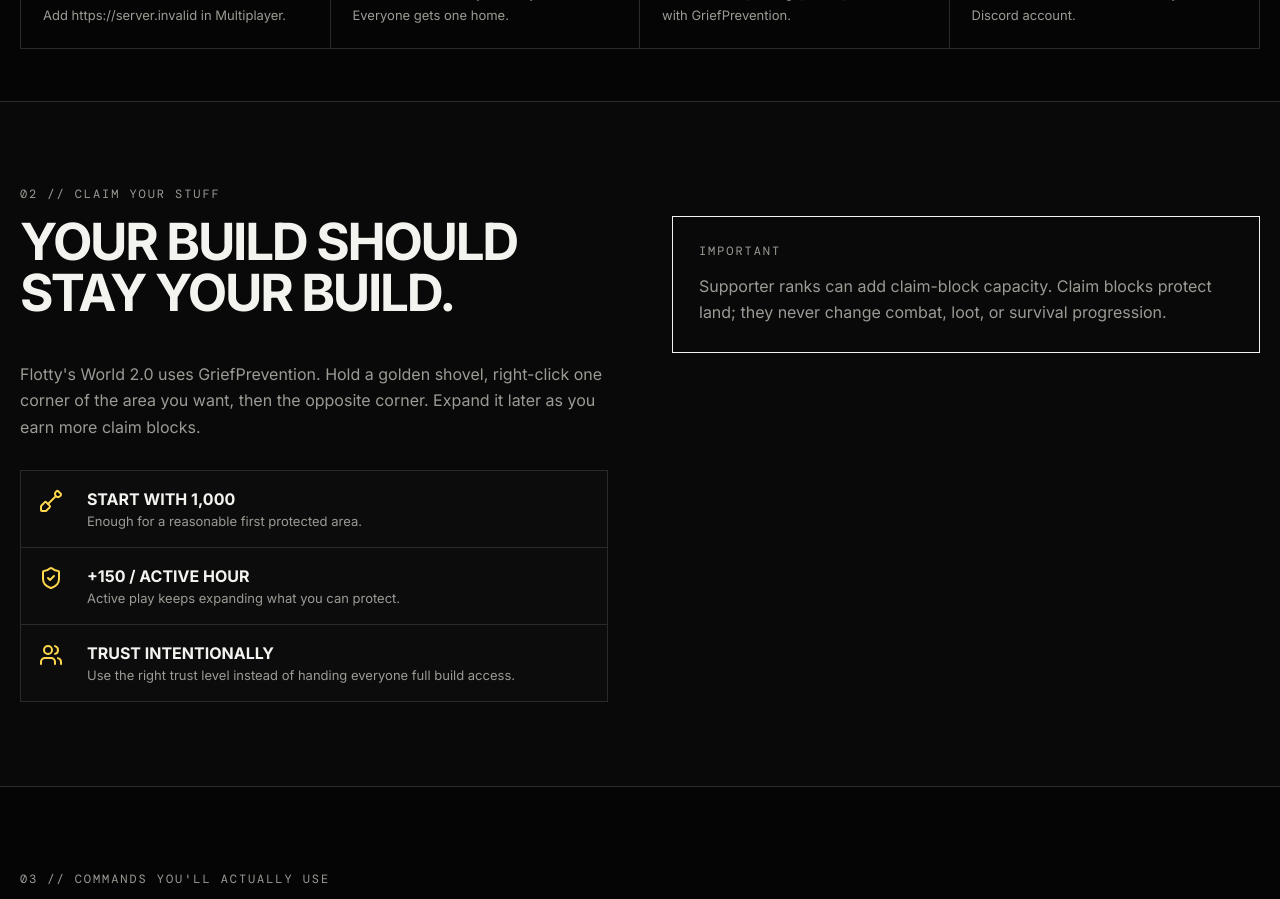
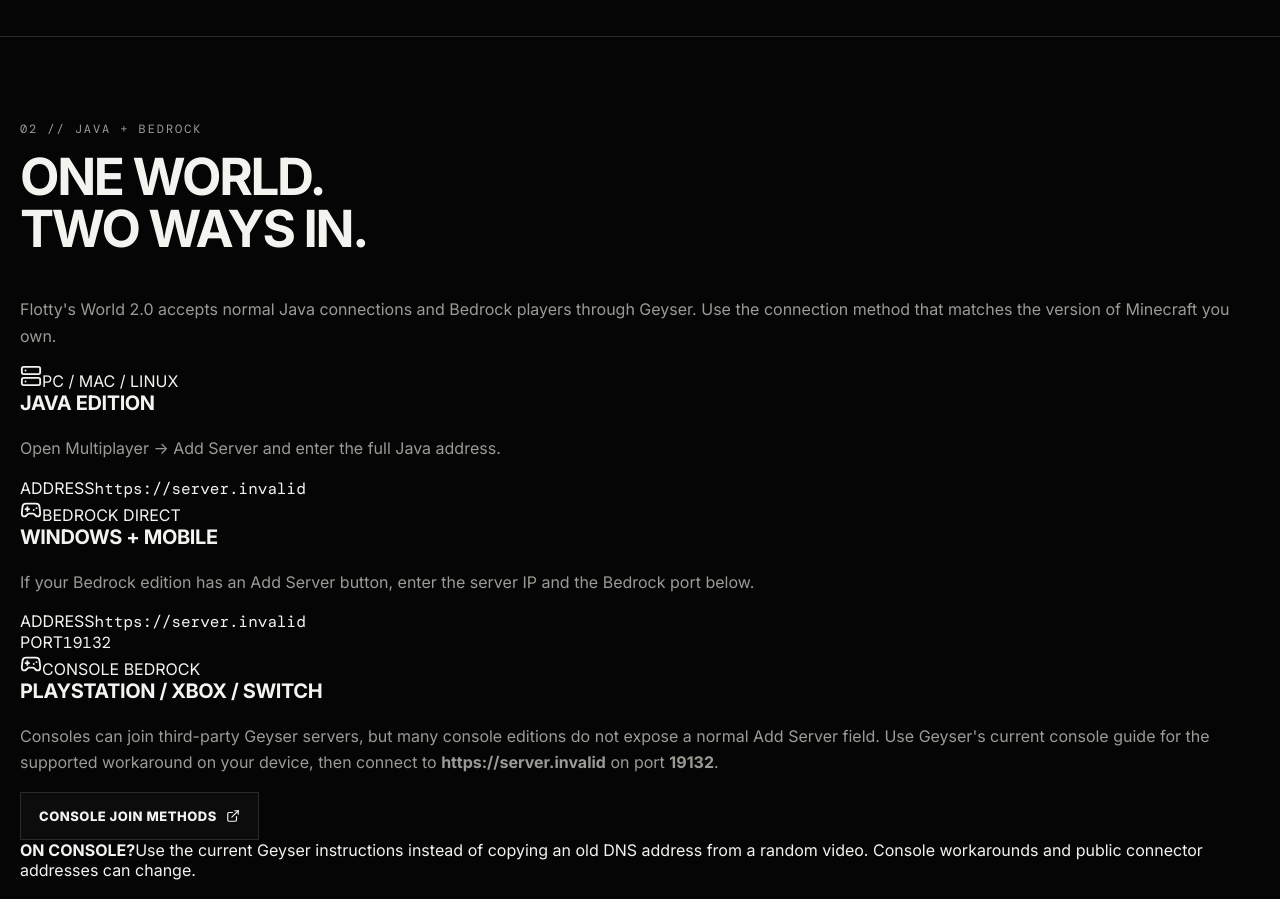
Before and after one commit to ShawnDTB/flottdotcom, a React (Vite) app: page /player-guide in a window 1280 px wide. Shown: the part 980-1879 px from the top of the page. Built offline with nearby package versions, Linux system fonts and the light colour scheme; no server answers; a web font is replaced by a local one.

Commit message:
Add Java Bedrock and console join guide

```diff
--- a/src/pages/PlayerGuide.jsx
+++ b/src/pages/PlayerGuide.jsx
@@ -1,9 +1,12 @@
 import {
   AlertTriangle,
   Check,
+  ExternalLink,
+  Gamepad2,
   Link as LinkIcon,
   MapPinned,
   MessageSquareText,
+  Server,
   ShieldCheck,
   Shovel,
   Users,
@@ -13,7 +16,7 @@
 import "./PlayerGuide.css";
 
 const quickStart = [
-  ["01", "JOIN", `Add ${SITE.serverIp} in Multiplayer.`],
+  ["01", "JOIN", "Choose Java or Bedrock below and connect to the same world."],
   ["02", "SET HOME", "Use /sethome once you find your base. Everyone gets one home."],
   ["03", "CLAIM", "Protect bases, storage, farms, and builds with GriefPrevention."],
   ["04", "LINK", "Use /discord link when you want your Minecraft account connected to your Discord account."],
@@ -62,9 +65,9 @@
     <main className="page-main guide-page">
       <section className="section guide-hero">
         <div className="shell">
-          <div className="section-label">PLAYER GUIDE // {SITE.serverName}</div>
-          <h1 className="display-title">GET IN.<br />GET SET.<br />DON'T GET GRIEFED.</h1>
-          <p className="guide-hero-copy">The practical stuff a normal player needs, without turning the guide into a plugin manual.</p>
+          <div className="section-label">{SITE.serverName} // START HERE</div>
+          <h1 className="display-title">FLOTTDOTCOM'S<br />PLAYER GUIDE.</h1>
+          <p className="guide-hero-copy">Java, Bedrock, claims, homes, travel, Discord, and the commands worth remembering. Everything you need to get into the world without digging through plugin documentation.</p>
           <div className="hero-actions">
             <a className="btn btn-solid" href={SITE.discord} target="_blank" rel="noreferrer"><MessageSquareText size={16} /> JOIN DISCORD</a>
             <Link className="btn" to="/map"><MapPinned size={16} /> WORLD MAP</Link>
@@ -87,9 +90,54 @@
         </div>
       </section>
 
+      <section className="section crossplay-section">
+        <div className="shell">
+          <div className="section-label">02 // JAVA + BEDROCK</div>
+          <div className="crossplay-heading">
+            <div>
+              <h2>ONE WORLD.<br />TWO WAYS IN.</h2>
+            </div>
+            <p>{SITE.serverName} accepts normal Java connections and Bedrock players through Geyser. Use the connection method that matches the version of Minecraft you own.</p>
+          </div>
+
+          <div className="platform-grid">
+            <article className="platform-card">
+              <div className="platform-card-top"><Server size={22} /><span>PC / MAC / LINUX</span></div>
+              <h3>JAVA EDITION</h3>
+              <p>Open Multiplayer → Add Server and enter the full Java address.</p>
+              <div className="platform-details">
+                <div><span>ADDRESS</span><code>{SITE.serverIp}</code></div>
+              </div>
+            </article>
+
+            <article className="platform-card">
+              <div className="platform-card-top"><Gamepad2 size={22} /><span>BEDROCK DIRECT</span></div>
+              <h3>WINDOWS + MOBILE</h3>
+              <p>If your Bedrock edition has an Add Server button, enter the server IP and the Bedrock port below.</p>
+              <div className="platform-details">
+                <div><span>ADDRESS</span><code>{SITE.serverHost}</code></div>
+                <div><span>PORT</span><code>{SITE.bedrockPort}</code></div>
+              </div>
+            </article>
+
+            <article className="platform-card platform-card-console">
+              <div className="platform-card-top"><Gamepad2 size={22} /><span>CONSOLE BEDROCK</span></div>
+              <h3>PLAYSTATION / XBOX / SWITCH</h3>
+              <p>Consoles can join third-party Geyser servers, but many console editions do not expose a normal Add Server field. Use Geyser's current console guide for the supported workaround on your device, then connect to <strong>{SITE.serverHost}</strong> on port <strong>{SITE.bedrockPort}</strong>.</p>
+              <a className="btn btn-dark" href={SITE.geyserConsoleGuide} target="_blank" rel="noreferrer">CONSOLE JOIN METHODS <ExternalLink size={14} /></a>
+            </article>
+          </div>
+
+          <div className="crossplay-note">
+            <strong>ON CONSOLE?</strong>
+            <span>Use the current Geyser instructions instead of copying an old DNS address from a random video. Console workarounds and public connector addresses can change.</span>
+          </div>
+        </div>
+      </section>
+
       <section className="section claims-section">
         <div className="shell">
-          <div className="section-label">02 // CLAIM YOUR STUFF</div>
+          <div className="section-label">03 // CLAIM YOUR STUFF</div>
           <div className="guide-two-column">
             <div>
               <h2>YOUR BUILD SHOULD STAY YOUR BUILD.</h2>
@@ -110,7 +158,7 @@
 
       <section className="section">
         <div className="shell">
-          <div className="section-label">03 // COMMANDS YOU'LL ACTUALLY USE</div>
+          <div className="section-label">04 // COMMANDS YOU'LL ACTUALLY USE</div>
           <div className="command-group-grid">
             {commandGroups.map((group) => (
               <article className="command-group" key={group.title}>
@@ -132,7 +180,7 @@
       <section className="section vanilla-section">
         <div className="shell guide-two-column">
           <div>
-            <div className="section-label">04 // WHAT VANILLA-FIRST MEANS</div>
+            <div className="section-label">05 // WHAT VANILLA-FIRST MEANS</div>
             <h2>CONVENIENCE IS FINE.<br />POWER ISN'T FOR SALE.</h2>
             <p>Homes, TPA, public warps, claims, cosmetic identities, and supporter utility make community survival smoother. The actual Minecraft progression stays Minecraft.</p>
           </div>
@@ -146,7 +194,7 @@
 
       <section className="section">
         <div className="shell">
-          <div className="section-label">05 // STAFF IS SEPARATE</div>
+          <div className="section-label">06 // STAFF IS SEPARATE</div>
           <div className="guide-two-column">
             <div>
               <h2>DISCORD ROLE ≠ MINECRAFT AUTHORITY.</h2>
```
